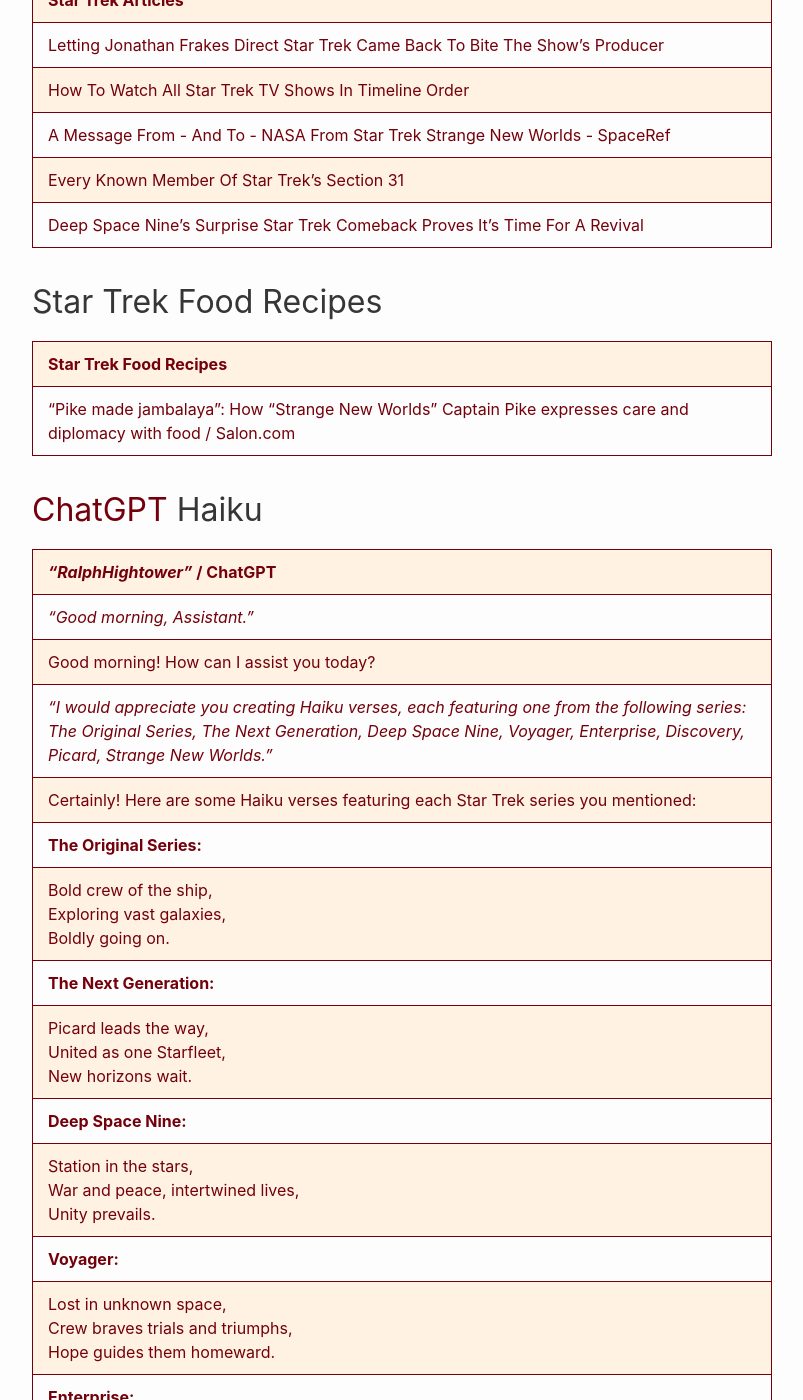
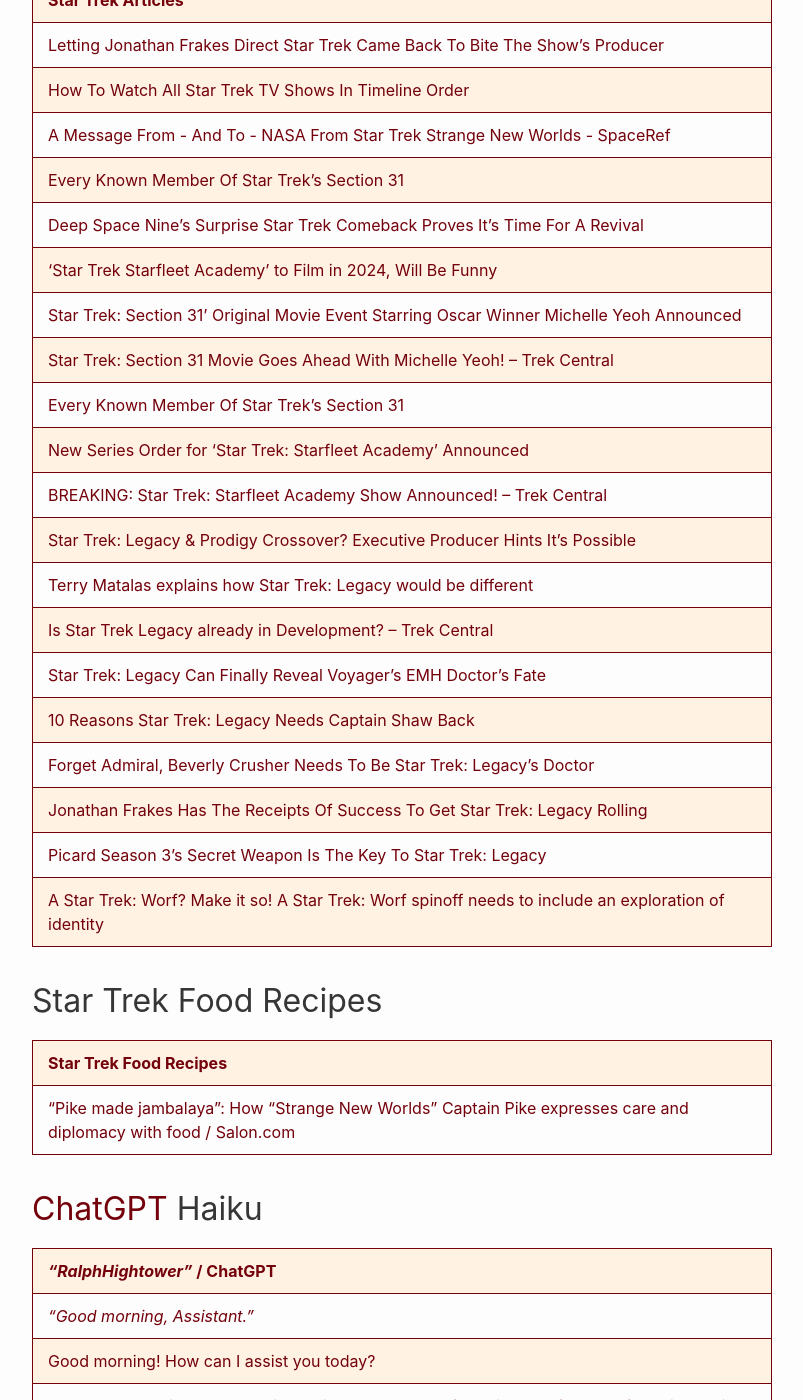
Before and after one commit to RalphHightower/RalphHightower, a Jekyll site: the page built from ScienceFiction/StarTrekFranchise.md, in a window 1280 px wide and 1400 px high, scrolled down 3128 px. Shown: the whole window, without its empty margins (238-1041 px from the left). Built offline with Jekyll 4.4.1, drawn with Linux system fonts in a browser that asks for light colours; our own code applies the rules of GitHub Pages for plain Markdown files.

Commit message:
[docs](doc):

```diff
--- a/ScienceFiction/StarTrekFranchise.md
+++ b/ScienceFiction/StarTrekFranchise.md
@@ -63,6 +63,22 @@
 | [A Message From - And To - NASA From Star Trek Strange New Worlds - SpaceRef](https://spaceref.com/newspace-and-tech/a-message-from-and-to-nasa-from-star-trek-strange-new-worlds/ ) |
 | [Every Known Member Of Star Trek's Section 31](https://screenrant.com/every-known-member-of-star-treks-section-31/ ) |
 | [Deep Space Nine's Surprise Star Trek Comeback Proves It’s Time For A Revival](https://screenrant.com/star-trek-deep-space-nine-lower-decks-revival/ ) |
+| ['Star Trek Starfleet Academy' to Film in 2024, Will Be Funny](https://collider.com/star-trek-starfleet-academy-filming-2024-comedy/ ) |
+| [Star Trek: Section 31' Original Movie Event Starring Oscar Winner Michelle Yeoh Announced](https://www.startrek.com/news/star-trek-section-31-original-movie-event-michelle-yeoh) |
+| [Star Trek: Section 31 Movie Goes Ahead With Michelle Yeoh! – Trek Central](https://trekcentral.net/star-trek-section-31-movie-goes-ahead-with-michelle-yeoh/ ) |
+| [Every Known Member Of Star Trek's Section 31](https://screenrant.com/every-known-member-of-star-treks-section-31/ ) |
+| [New Series Order for 'Star Trek: Starfleet Academy' Announced](https://www.startrek.com/news/new-series-star-trek-starfleet-academy) |
+| [BREAKING: Star Trek: Starfleet Academy Show Announced! – Trek Central](https://trekcentral.net/breaking-star-trek-starfleet-academy-show-announced/ ) |
+| [Star Trek: Legacy & Prodigy Crossover? Executive Producer Hints It's Possible](https://screenrant.com/star-trek-prodigy-characters-appear-legacy-possible/ ) |
+| [Terry Matalas explains how Star Trek: Legacy would be different](https://redshirtsalwaysdie.com/2023/05/27/terry-matalas-explains-how-star-trek-legacy-would-be-different/ ) |
+| [Is Star Trek Legacy already in Development? – Trek Central](https://trekcentral.net/is-star-trek-legacy-already-in-development/ ) |
+| [Star Trek: Legacy Can Finally Reveal Voyager's EMH Doctor's Fate](https://screenrant.com/star-trek-legacy-can-finally-reveal-voyagers-emh-doctors-fate/ ) |
+| [10 Reasons Star Trek: Legacy Needs Captain Shaw Back](https://screenrant.com/star-trek-legacy-why-liam-shaw-must-return/ ) |
+| [Forget Admiral, Beverly Crusher Needs To Be Star Trek: Legacy’s Doctor](https://screenrant.com/beverly-crusher-best-star-trek-legacy-doctor/ ) |
+| [Jonathan Frakes Has The Receipts Of Success To Get Star Trek: Legacy Rolling](https://www.slashfilm.com/1355759/jonathan-frakes-has-receipts-success-get-star-trek-legacy-rolling/ ) |
+| [Picard Season 3’s Secret Weapon Is The Key To Star Trek: Legacy](https://screenrant.com/star-trek-picard-secret-weapon-legacy-key/ ) |
+| A Star Trek: Worf? Make it so! [A Star Trek: Worf spinoff needs to include an exploration of identity](https://redshirtsalwaysdie.com/2023/06/01/what-the-worf-spinoff-needs-to-include/ ) |
+
 
 ## Star Trek Food Recipes
 
```
Also changed, not shown: other parts of ScienceFiction/StarTrekFranchise.md (+2 -2 lines).
